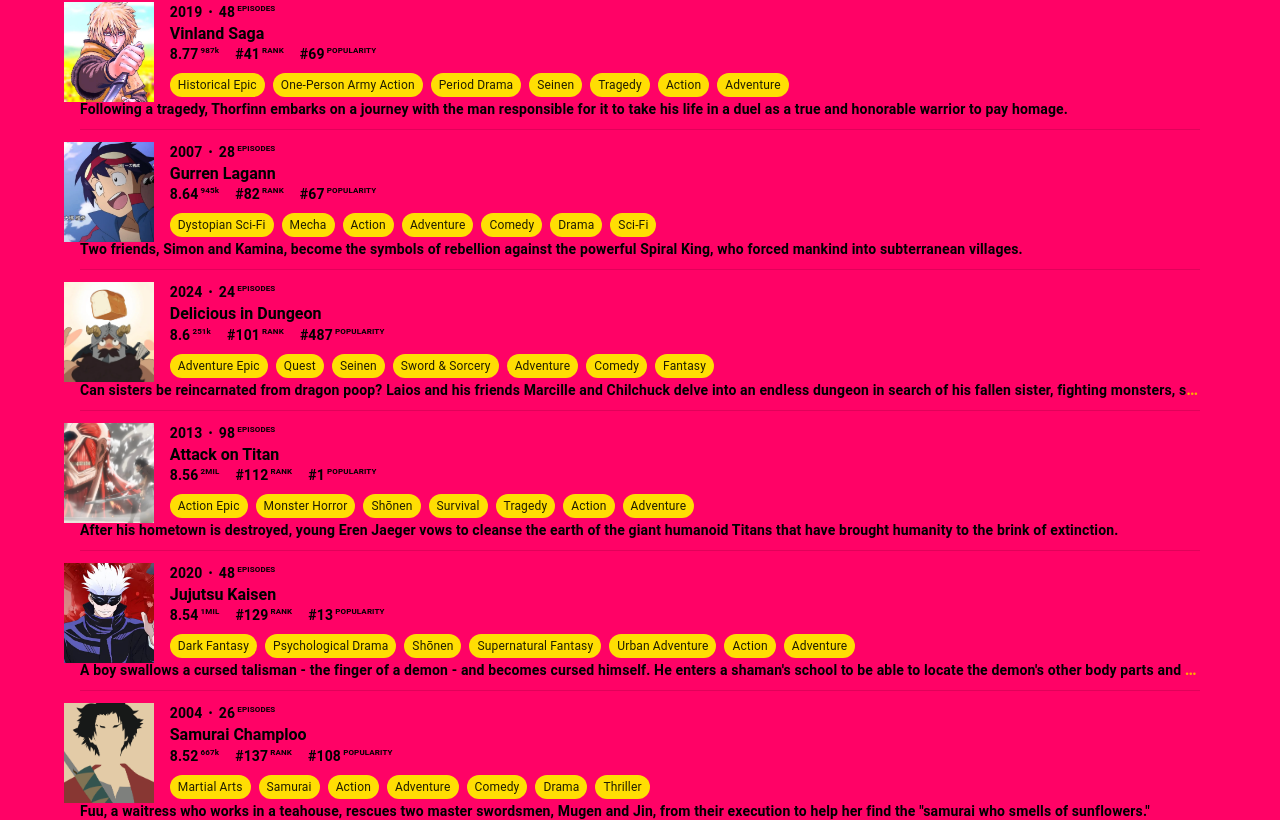
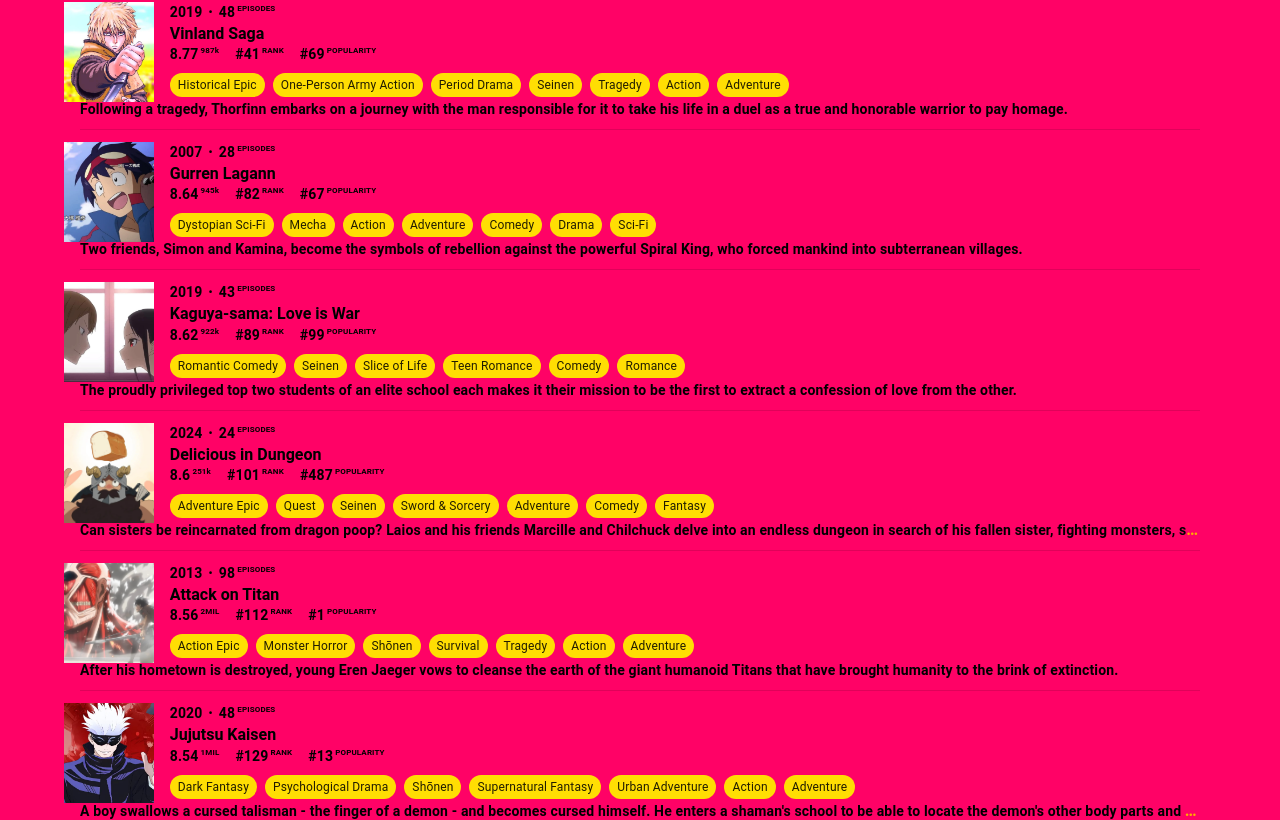
Before and after one commit to SterlingDWatts/maomao, a Next.js app: page /anime-tracker in a window 1280 px wide. Shown: the part 856-1676 px from the top of the page. Built offline with nearby package versions, Linux system fonts and the light colour scheme; what @mui/material-nextjs would draw is missing.

Commit message:
feat: 🎸 Add Kaguya-sama

```diff
--- a/src/app/nextAnime.ts
+++ b/src/app/nextAnime.ts
@@ -16,6 +16,8 @@
 import Gurren from "./assets/Gurren.jpg";
 import Hero from "./assets/Hero.jpg";
 import Jujutsu from "./assets/Jujutsu.jpg";
+import KaguyaSama from "./assets/KaguyaSama.jpg";
+import KaguyaSamaLogo from "./assets/KaguyaSamaLogo.png";
 import Lazarus from "./assets/Lazarus.jpg";
 import Naruto from "./assets/Naruto.jpg";
 import NarutoShippuden from "./assets/NarutoShippuden.jpg";
@@ -352,6 +354,29 @@
     shortDescription:
       "Following a tragedy, Thorfinn embarks on a journey with the man responsible for it to take his life in a duel as a true and honorable warrior to pay homage.",
     longDescription: `Young Thorfinn grew up listening to the stories of old sailors that had traveled the ocean and reached the place of legend, Vinland. It's said to be warm and fertile, a place where there would be no need for fighting—not at all like the frozen village in Iceland where he was born, and certainly not like his current life as a mercenary. War is his home now. Though his father once told him, "You have no enemies, nobody does. There is nobody who it's okay to hurt," as he grew, Thorfinn knew that nothing was further from the truth. The war between England and the Danes grows worse with each passing year. Death has become commonplace, and the viking mercenaries are loving every moment of it. Allying with either side will cause a massive swing in the balance of power, and the vikings are happy to make names for themselves and take any spoils they earn along the way. Among the chaos, Thorfinn must take his revenge and kill Askeladd, the man who murdered his father. The only paradise for the vikings, it seems, is the era of war and death that rages on.`,
+  },
+  {
+    title: "Kaguya-sama: Love is War",
+    year: 2019,
+    episodes: 43,
+    rating: 8.62,
+    ratingOutOf: 922046,
+    rank: 89,
+    popularity: 99,
+    picture: KaguyaSama.src,
+    tags: [
+      "Romantic Comedy",
+      "Seinen",
+      "Slice of Life",
+      "Teen Romance",
+      "Comedy",
+      "Romance",
+    ],
+    shortDescription:
+      "The proudly privileged top two students of an elite school each makes it their mission to be the first to extract a confession of love from the other.",
+    longDescription: `After a slow but eventful summer vacation, Shuchiin Academy's second term is now starting in full force. As August transitions into September, Miyuki Shirogane's birthday looms ever closer, leaving Kaguya Shinomiya in a serious predicament as to how to celebrate it. Furthermore, the tenure of the school's 67th student council is coming to an end. Due to the council members being in different classes, the only time Kaguya and Miyuki have to be together will soon disappear, putting all of their cunning plans at risk.
+
+A long and difficult election that will decide the fate of the new student council awaits, as multiple challengers fight for the coveted title of president.`,
   },
   {
     title: "Samurai Champloo",
```
Also changed, not shown: src/app/assets/KaguyaSama.jpg (added), src/app/assets/KaguyaSamaLogo.jpg (added).
